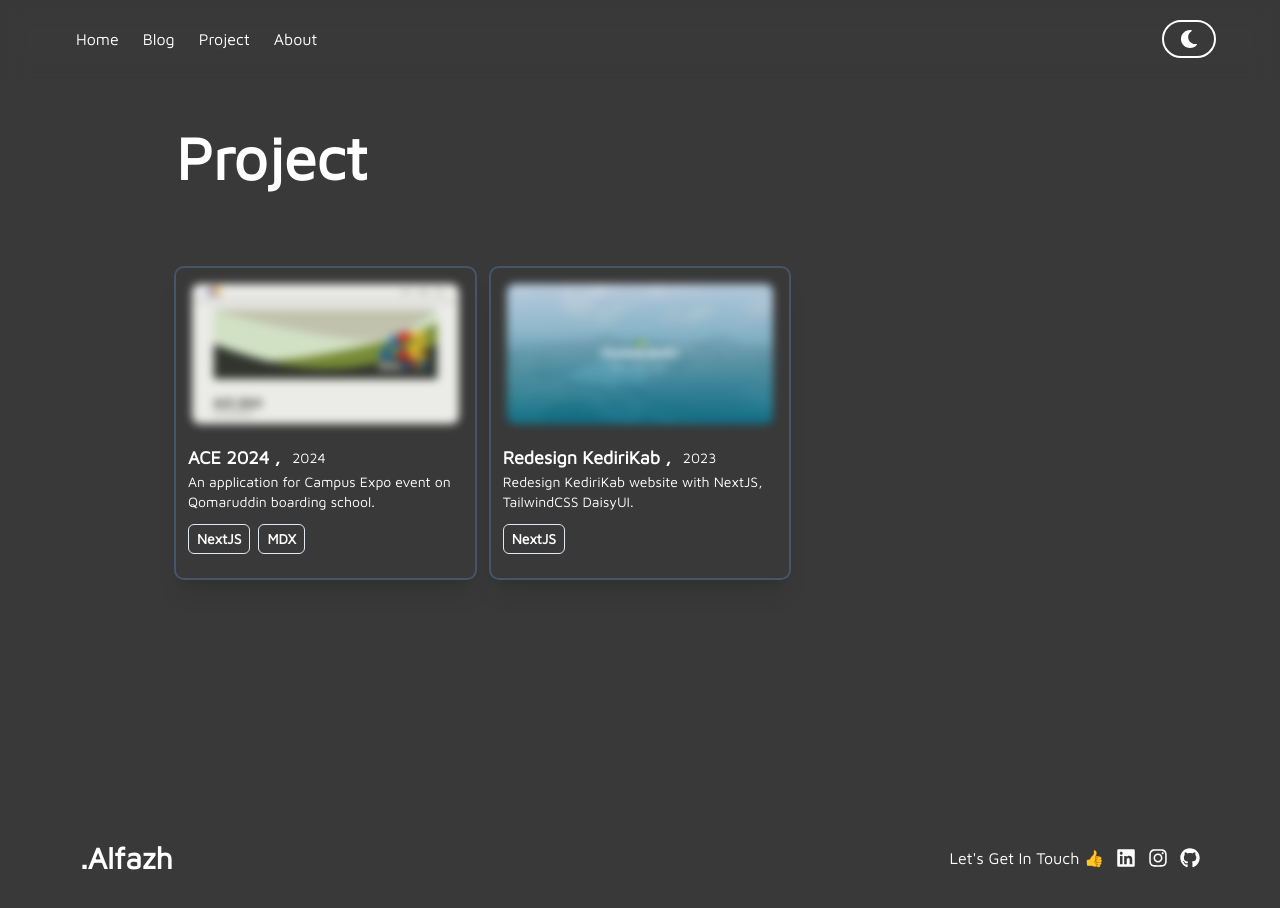
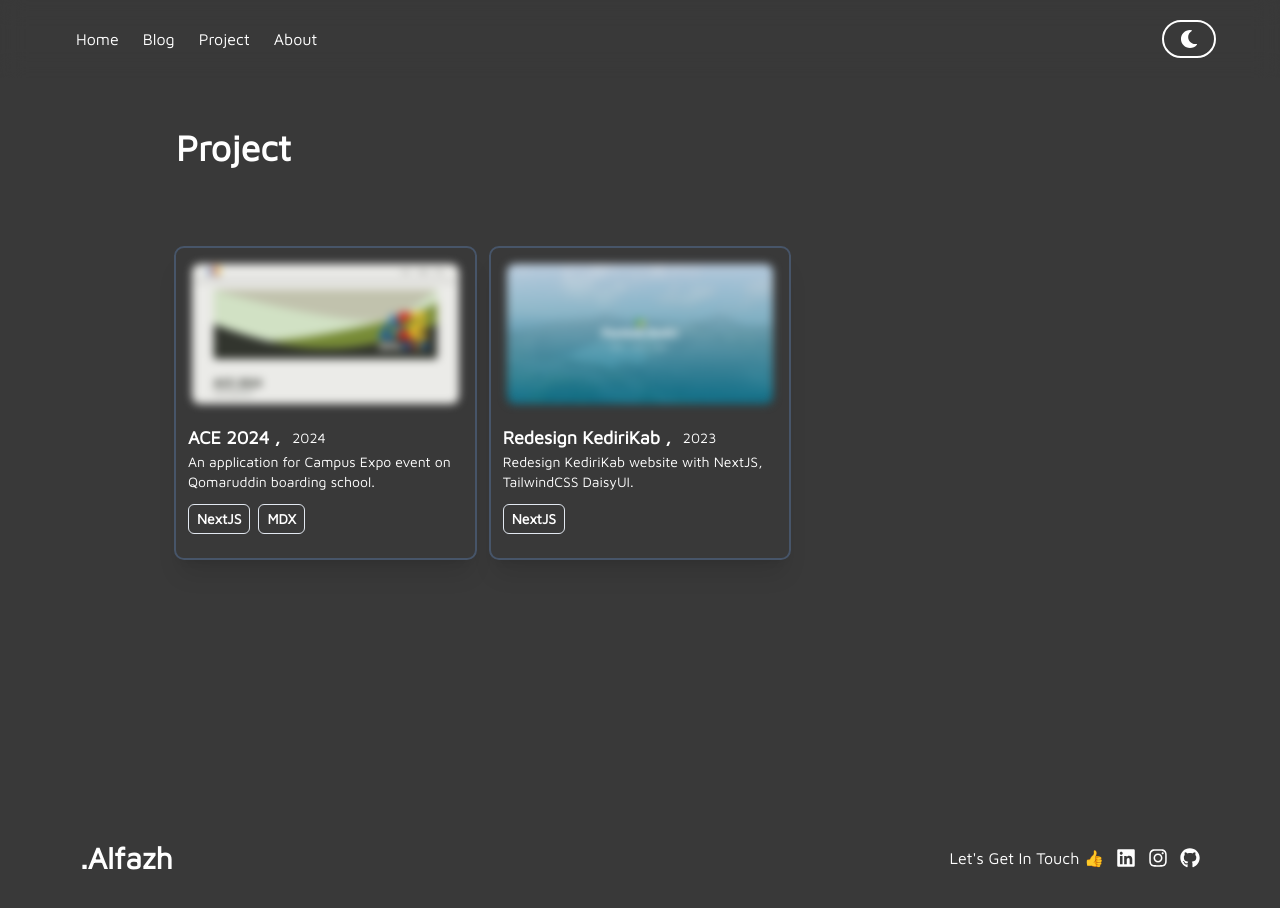
Before and after one commit to alfazh123/Alfazh-page, a Next.js app: page /project in a window 1280 px wide. Shown: the top 908 px of the page. Built offline with nearby package versions, Linux system fonts and the light colour scheme.

Commit message:
fix font

```diff
--- a/app/books/page.tsx
+++ b/app/books/page.tsx
@@ -8,7 +8,7 @@ export const metadata: Metadata = {
 export default function Books() {
     return (
         <div className="px-4 pt-32">
-            <h1>Books</h1>
+            <h1 className="font-bold text-4xl">Books</h1>
             <BooksPanel />
         </div>
     );
--- a/app/project/page.tsx
+++ b/app/project/page.tsx
@@ -9,7 +9,7 @@ export const metadata: Metadata = {
 export default function Project() {
     return (
         <div className="flex flex-col space-y-20 px-4 pt-32">
-            <h1 className="font-bold text-6xl">Project</h1>
+            <h1 className="font-bold text-4xl">Project</h1>
             <div className="grid lg:grid-cols-3 sm:grid-cols-2 gap-4">
                 {db.projects.map((project, index) => (
                     <div key={index}>
```
